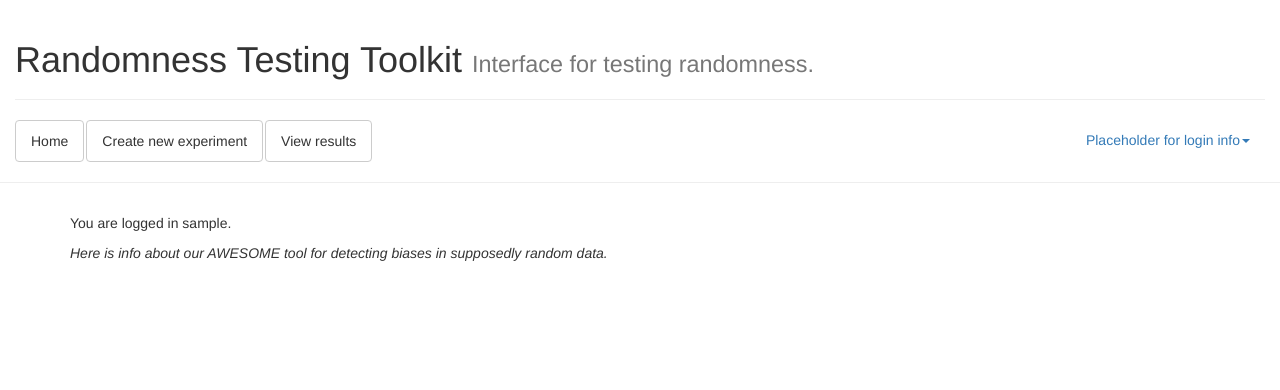
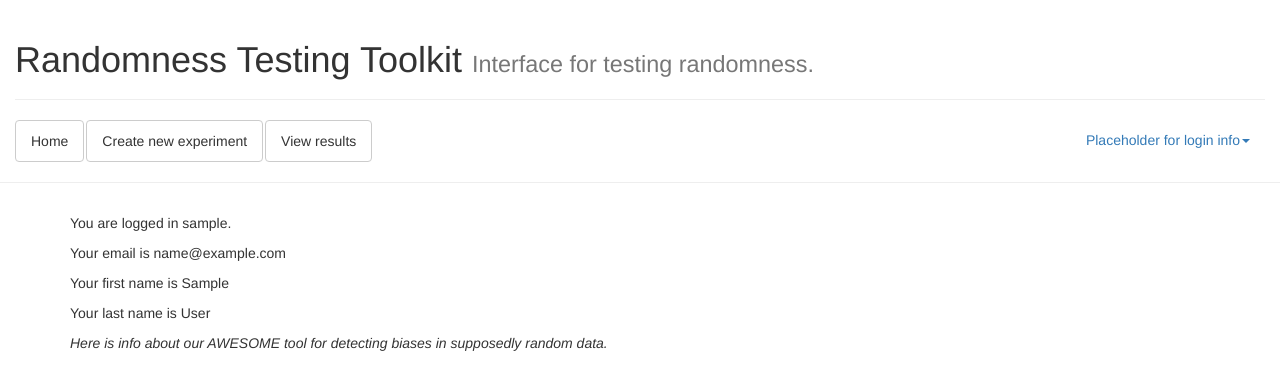
Before and after one commit to crocs-muni/RTTWebInterface, a Django app: page / in a window 1280 px wide. Shown: the top 390 px of the page. Run offline with Django 3.2, Linux system fonts and the light colour scheme; the visitor is signed in with stand-in values (Sample User, id 1); parts of the project's set-up code (start-up, migrations or seed data) failed here and were passed over; some libraries are stand-ins or nearby versions.

Commit message:
Added EditAccount functionality User can change his email, first and last name

```diff
--- a/RTTWebInterface/urls.py
+++ b/RTTWebInterface/urls.py
@@ -23,6 +23,7 @@ urlpatterns = [
     url(r'^Login/', views.login, name='login'),
     url(r'^Logout/', views.logout, name='logout'),
     url(r'^PasswordChange', views.password_change, name='password_change'),
+    url(r'^EditAccount', views.edit_account, name='edit_account'),
 
     # Linking other applications
     url(r'^ViewResults/', include('ViewResults.urls')),
--- a/RTTWebInterface/views.py
+++ b/RTTWebInterface/views.py
@@ -77,3 +77,26 @@ def password_change(request):
             request.user.set_password(new_pwd)
             request.user.save()
             return redirect('login')
+
+
+def edit_account(request):
+    if not request.user.is_authenticated:
+        return redirect('index')
+
+    user = request.user
+    if request.method != 'POST':
+        return render(request, 'edit_account.html', {'form': EditAccountForm(user=user)})
+    else:
+        form = EditAccountForm(request.POST, user=user)
+        if not form.is_valid():
+            ctx = {
+                'errors': ['Submitted form was not valid'],
+                'form': form,
+            }
+            return render(request, 'edit_account.html', ctx)
+        else:
+            user.email = form.cleaned_data['email']
+            user.first_name = form.cleaned_data['first_name']
+            user.last_name = form.cleaned_data['last_name']
+            user.save()
+            return redirect('index')
--- a/templates/index.html
+++ b/templates/index.html
@@ -1,11 +1,14 @@
 {% extends 'base_layout.html' %}
 
-{% block title %}Randomness Testing Toolkit{% endblock %}
+{% block title %}Home{% endblock %}
 
 {% block content %}
     <p>
         {% if user.is_authenticated %}
             <p>You are logged in {{ user.username }}.</p>
+            <p>Your email is {{ user.email }}</p>
+            <p>Your first name is {{ user.first_name }}</p>
+            <p>Your last name is {{ user.last_name }}</p>
         {% endif %}
         <i>Here is info about our AWESOME tool for detecting biases in supposedly random data.</i>
     </p>
```
Also changed, not shown: RTTWebInterface/forms.py (+15 -0 lines), templates/edit_account.html (added, +36 -0 lines).
